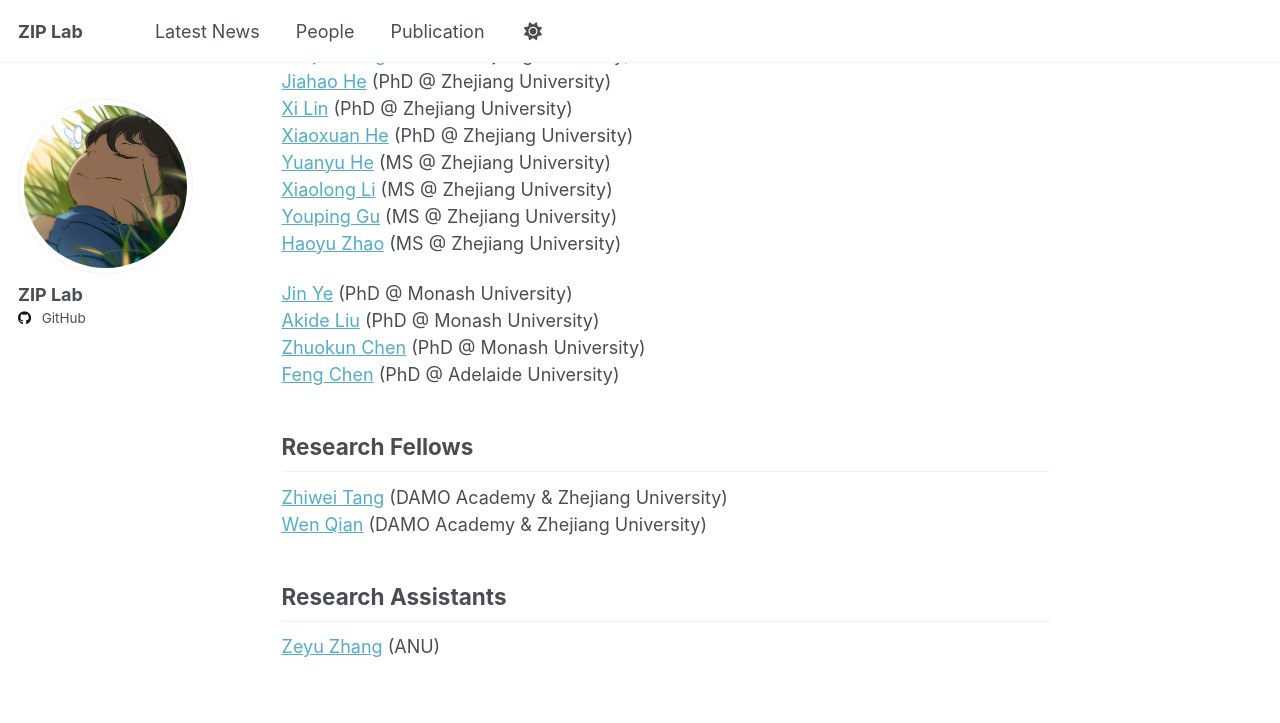
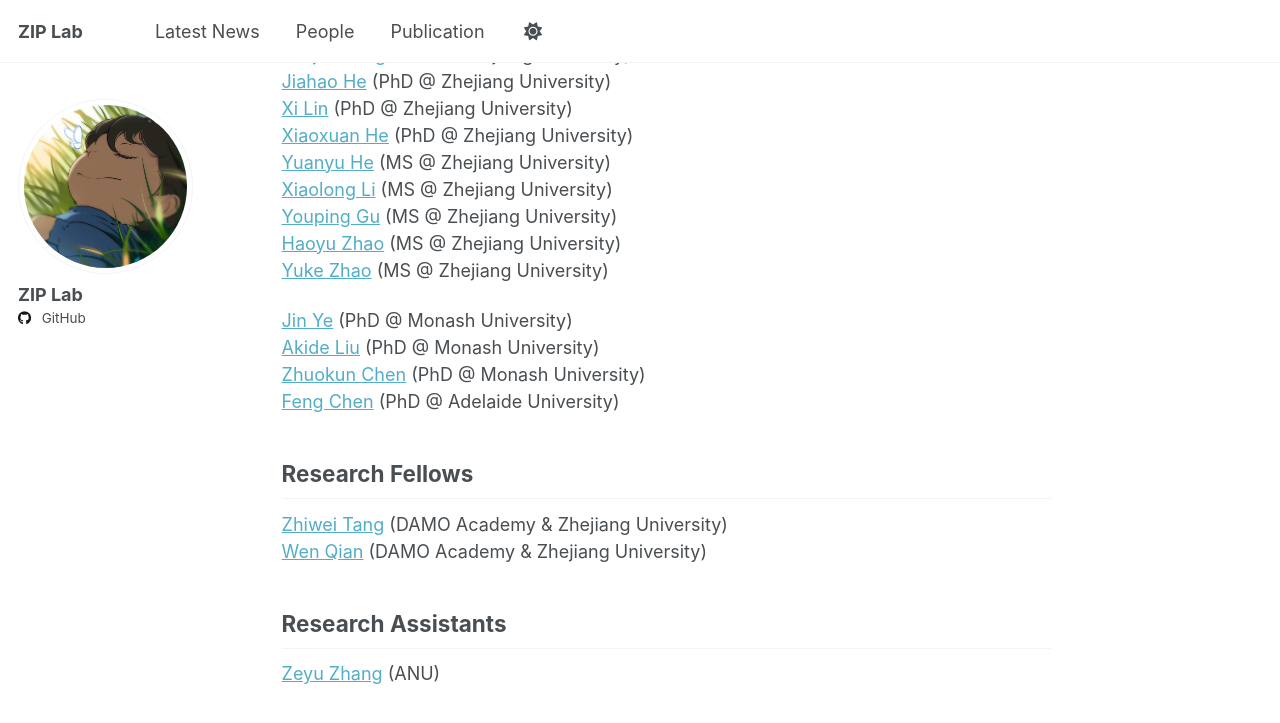
Before and after one commit to ziplab/ziplab.github.io, a Jekyll site: the page built from _pages/people.md, in a window 1280 px wide and 900 px high, scrolled down 711 px. Shown: the top 723 px of the window. Built offline with Jekyll 4.4.1, drawn with Linux system fonts in a browser that asks for light colours.

Commit message:
Add Yuke Zhao to the people list

```diff
--- a/_pages/people.md
+++ b/_pages/people.md
@@ -24,6 +24,7 @@ author_profile: true
 [Xiaolong Li](https://xiaolong-li1.github.io/) (MS @ Zhejiang University)
 [Youping Gu](https://github.com/Tacossp) (MS @ Zhejiang University)
 [Haoyu Zhao](zhao-haoyu.github.io) (MS @ Zhejiang University)
+[Yuke Zhao]() (MS @ Zhejiang University)
 
 [Jin Ye](https://scholar.google.com/citations?user=UFBrJOAAAAAJ) (PhD @ Monash University)
 [Akide Liu](https://scholar.google.com/citations?hl=en&user=1HjSeKgAAAAJ) (PhD @ Monash University)
```
